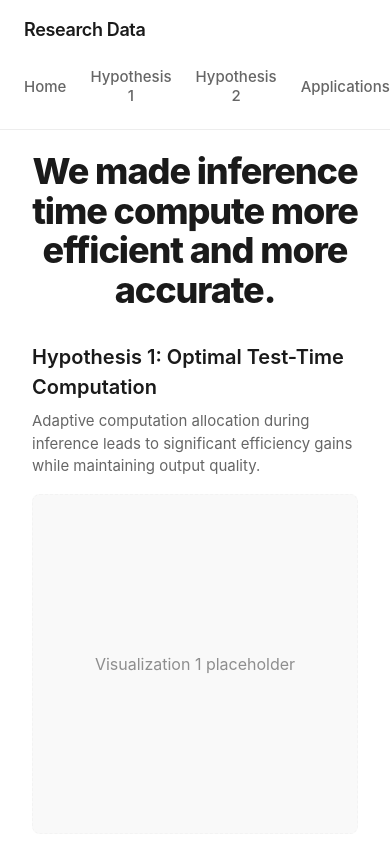
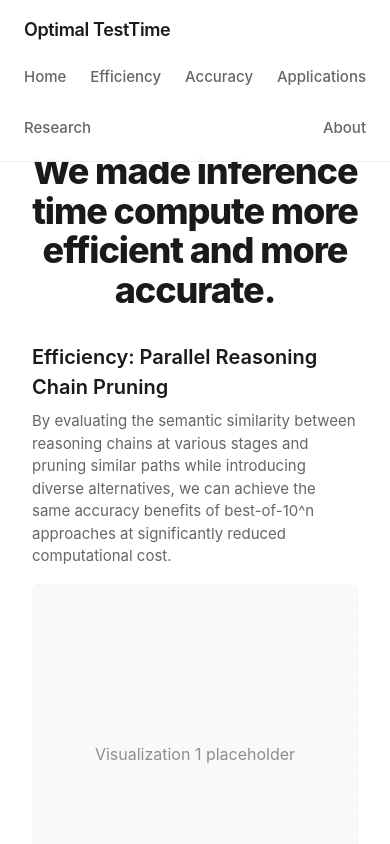
Before and after one commit to Blkalkin/Optimal-TestTime, a Next.js app in the folder frontend/next-app/temp-next-app/research-data-viewer/: page / in a window 390 px wide. Shown: the top 844 px of the page. Built offline with nearby package versions, Linux system fonts and the light colour scheme.

Commit message:
major wording changes, clean up

```diff
--- a/frontend/next-app/temp-next-app/research-data-viewer/app/globals.css
+++ b/frontend/next-app/temp-next-app/research-data-viewer/app/globals.css
@@ -894,6 +894,155 @@ label {
   line-height: 1.6;
 }
 
+/* GPU Shortage Container */
+.gpu-shortage-container {
+  display: grid;
+  grid-template-columns: 1fr 1fr;
+  gap: var(--space-8);
+  margin-bottom: var(--space-16);
+  background-color: var(--background-secondary);
+  border-radius: var(--radius);
+  padding: var(--space-8);
+}
+
+.gpu-shortage-content {
+  display: flex;
+  flex-direction: column;
+}
+
+.shortage-title {
+  font-size: 1.5rem;
+  font-weight: 700;
+  margin-bottom: var(--space-4);
+  color: var(--text-primary);
+}
+
+.shortage-description {
+  font-size: 1.0625rem;
+  color: var(--text-secondary);
+  margin-bottom: var(--space-6);
+  line-height: 1.6;
+}
+
+.key-benefits {
+  display: flex;
+  flex-direction: column;
+  gap: var(--space-4);
+}
+
+.benefit-item {
+  display: flex;
+  align-items: center;
+  gap: var(--space-3);
+  font-size: 1rem;
+  color: var(--text-secondary);
+}
+
+.benefit-icon {
+  font-size: 1.25rem;
+}
+
+.benefit-text strong {
+  font-weight: 600;
+  color: var(--text-primary);
+}
+
+.gpu-shortage-tweet {
+  display: flex;
+  align-items: center;
+  justify-content: center;
+}
+
+.tweet-placeholder {
+  background-color: var(--background-primary);
+  border-radius: var(--radius);
+  padding: var(--space-6);
+  width: 100%;
+  box-shadow: var(--shadow-light);
+  border: 1px solid rgba(0, 0, 0, 0.07);
+}
+
+.tweet-content {
+  font-size: 1.25rem;
+  font-weight: 500;
+  color: var(--text-primary);
+  margin-bottom: var(--space-4);
+  line-height: 1.4;
+  font-style: italic;
+}
+
+.tweet-author {
+  font-size: 0.9375rem;
+  color: var(--text-tertiary);
+  text-align: right;
+}
+
+/* Company Impact Styles */
+.company-impact {
+  margin: var(--space-16) 0;
+  padding: var(--space-8);
+  background-color: var(--background-secondary);
+  border-radius: var(--radius);
+}
+
+.impact-title {
+  font-size: 1.5rem;
+  font-weight: 600;
+  margin-bottom: var(--space-6);
+  color: var(--text-primary);
+}
+
+.impact-description {
+  font-size: 1.0625rem;
+  color: var(--text-secondary);
+  margin-bottom: var(--space-8);
+  line-height: 1.6;
+}
+
+.impact-items {
+  display: grid;
+  grid-template-columns: repeat(auto-fit, minmax(300px, 1fr));
+  gap: var(--space-8);
+}
+
+.impact-item {
+  padding: var(--space-6);
+  background-color: var(--background-primary);
+  border-radius: var(--radius);
+  box-shadow: var(--shadow-light);
+  transition: transform var(--transition-fast), box-shadow var(--transition-fast);
+}
+
+.impact-item:hover {
+  transform: translateY(-2px);
+  box-shadow: var(--shadow-medium);
+}
+
+.impact-company {
+  font-size: 1.25rem;
+  font-weight: 600;
+  margin-bottom: var(--space-3);
+  color: var(--text-primary);
+  display: flex;
+  align-items: center;
+}
+
+.impact-company::before {
+  content: '';
+  display: inline-block;
+  width: 8px;
+  height: 8px;
+  border-radius: 50%;
+  background-color: var(--accent-primary);
+  margin-right: var(--space-3);
+}
+
+.impact-text {
+  font-size: 0.9375rem;
+  color: var(--text-secondary);
+  line-height: 1.6;
+}
+
 .product-showcase {
   margin-top: var(--space-16);
 }
@@ -1167,6 +1316,14 @@ label {
   .team-members {
     grid-template-columns: repeat(auto-fit, minmax(150px, 1fr));
   }
+
+  .gpu-shortage-container {
+    grid-template-columns: 1fr;
+  }
+
+  .tweet-content {
+    font-size: 1.125rem;
+  }
 }
 
 @media (max-width: 640px) {
@@ -1195,6 +1352,8 @@ label {
   .nav-links {
     width: 100%;
     justify-content: space-between;
+    flex-wrap: wrap;
+    gap: var(--space-4);
   }
 
   .section {
@@ -1233,6 +1392,10 @@ label {
   .team-members {
     grid-template-columns: 1fr;
   }
+
+  .impact-items {
+    grid-template-columns: 1fr;
+  }
 }
 
 @media (min-width: 1024px) {
--- a/frontend/next-app/temp-next-app/research-data-viewer/app/page.tsx
+++ b/frontend/next-app/temp-next-app/research-data-viewer/app/page.tsx
@@ -106,12 +106,13 @@ const Navigation = () => {
   return (
     <nav className="navbar">
       <div className="container navbar-container">
-        <div className="logo">Research Data</div>
+        <div className="logo">Optimal TestTime</div>
         <div className="nav-links">
           <button className="nav-link" onClick={() => scrollToSection('title-section')}>Home</button>
-          <button className="nav-link" onClick={() => scrollToSection('hypothesis-one')}>Hypothesis 1</button>
-          <button className="nav-link" onClick={() => scrollToSection('hypothesis-two')}>Hypothesis 2</button>
+          <button className="nav-link" onClick={() => scrollToSection('hypothesis-one')}>Efficiency</button>
+          <button className="nav-link" onClick={() => scrollToSection('hypothesis-two')}>Accuracy</button>
           <button className="nav-link" onClick={() => scrollToSection('applications')}>Applications</button>
+          <button className="nav-link" onClick={() => scrollToSection('research-links')}>Research</button>
           <button className="nav-link" onClick={() => scrollToSection('about-us')}>About</button>
         </div>
       </div>
@@ -133,66 +134,6 @@ const LoadingSpinner = () => (
 const ErrorMessage = ({ message }: { message: string }) => (
   <div className="error-message">{message}</div>
 );
-
-// Bar chart visualization
-const BarChart = () => {
-  return (
-    <div className="visualization-card">
-      <div className="viz-header">
-        <h3 className="viz-title">Hallucination Rates by Model</h3>
-        <div className="viz-subtitle">Percentage of hallucinated responses</div>
-      </div>
-      <div className="viz-body">
-        <div className="bar-chart">
-          <div className="bar" style={{ height: '60%' }}>
-            <div className="bar-value">15%</div>
-            <div className="bar-label">Model A</div>
-          </div>
-          <div className="bar" style={{ height: '75%' }}>
-            <div className="bar-value">22%</div>
-            <div className="bar-label">Model B</div>
-          </div>
-          <div className="bar" style={{ height: '40%' }}>
-            <div className="bar-value">9%</div>
-            <div className="bar-label">Model C</div>
-          </div>
-          <div className="bar" style={{ height: '90%' }}>
-            <div className="bar-value">32%</div>
-            <div className="bar-label">Model D</div>
-          </div>
-        </div>
-      </div>
-      <div className="viz-footer">
-        Based on analysis of 500 question-answer pairs
-      </div>
-    </div>
-  );
-};
-
-// Donut chart visualization
-const DonutChart = () => {
-  return (
-    <div className="visualization-card">
-      <div className="viz-header">
-        <h3 className="viz-title">Response Accuracy</h3>
-        <div className="viz-subtitle">Overall accuracy across datasets</div>
-      </div>
-      <div className="viz-body">
-        <div className="donut-chart">
-          <div className="donut-segment" style={{ transform: 'rotate(0deg)', background: 'var(--accent-primary)' }}></div>
-          <div className="donut-segment" style={{ transform: 'rotate(270deg)', background: 'var(--background-tertiary)' }}></div>
-          <div className="donut-center">
-            <div className="donut-value">76%</div>
-            <div className="donut-label">Accuracy</div>
-          </div>
-        </div>
-      </div>
-      <div className="viz-footer">
-        Based on aggregated results from all test datasets
-      </div>
-    </div>
-  );
-};
 
 export default function Home() {
   const [data, setData] = useState<ResearchData | null>(null);
@@ -296,8 +237,8 @@ export default function Home() {
           <div className="visualization-container">
             <div className="visualization-wrapper">
               <div className="hypothesis-display">
-                <h3 className="hypothesis-title">Hypothesis 1: Optimal Test-Time Computation</h3>
-                <p className="hypothesis-description">Adaptive computation allocation during inference leads to significant efficiency gains while maintaining output quality.</p>
+                <h3 className="hypothesis-title">Efficiency: Parallel Reasoning Chain Pruning</h3>
+                <p className="hypothesis-description">By evaluating the semantic similarity between reasoning chains at various stages and pruning similar paths while introducing diverse alternatives, we can achieve the same accuracy benefits of best-of-10^n approaches at significantly reduced computational cost.</p>
               </div>
               <div className="visualization-placeholder">
                 <p className="text-gray-500">Visualization 1 placeholder</p>
@@ -306,8 +247,8 @@ export default function Home() {
 
             <div className="visualization-wrapper">
               <div className="hypothesis-display">
-                <h3 className="hypothesis-title">Hypothesis 2: Accuracy-Efficiency Trade-offs</h3>
-                <p className="hypothesis-description">Strategic computational resource allocation can balance the trade-off between model accuracy and inference speed.</p>
+                <h3 className="hypothesis-title">Accuracy: Inference-Time Hallucination Detection via Self-Verification</h3>
+                <p className="hypothesis-description">By having reasoning LLMs extend their thinking with self-verification statements after reaching an answer, we can implement a majority-vote mechanism to detect hallucinations, enabling confidence-based compute allocation for improved accuracy on various benchmarks.</p>
               </div>
               <div className="visualization-placeholder">
                 <p className="text-gray-500">Visualization 2 placeholder</p>
@@ -321,8 +262,8 @@ export default function Home() {
       <section id="hypothesis-one" className="hypothesis-section">
         <div className="container">
           <div className="hypothesis-detail">
-            <div className="hypothesis-eyebrow">Hypothesis One</div>
-            <h2 className="hypothesis-detail-title">Optimal Test-Time Computation</h2>
+            <div className="hypothesis-eyebrow">Efficiency</div>
+            <h2 className="hypothesis-detail-title">Parallel Reasoning Chain Pruning</h2>
             <div className="hypothesis-content">
               <div className="hypothesis-text">
                 <p className="hypothesis-lead">
@@ -349,8 +290,8 @@ export default function Home() {
       <section id="hypothesis-two" className="hypothesis-section alt-background">
         <div className="container">
           <div className="hypothesis-detail">
-            <div className="hypothesis-eyebrow">Hypothesis Two</div>
-            <h2 className="hypothesis-detail-title">Accuracy-Efficiency Trade-offs</h2>
+            <div className="hypothesis-eyebrow">Accuracy</div>
+            <h2 className="hypothesis-detail-title">Inference-Time Hallucination Detection via Self-Verification</h2>
             <div className="hypothesis-content reverse">
               <div className="hypothesis-visual">
                 <div className="detail-visual-placeholder">
@@ -378,39 +319,64 @@ export default function Home() {
         <div className="container">
           <div className="section-eyebrow">Real-World Impact</div>
           <h2 className="section-title">Tangible Applications</h2>
-          <p className="section-description">Our research findings translate into practical applications that enhance AI system performance.</p>
+          <p className="section-description">Our optimal test-time computation research potentially addresses critical challenges in AI deployment.</p>
 
-          <div className="applications-grid">
-            <div className="application-card">
-              <div className="application-icon">⚡</div>
-              <h3 className="application-title">Mobile-First AI</h3>
-              <p className="application-description">
-                Enables complex language models to run efficiently on mobile devices with limited resources, expanding AI accessibility.
+          <div className="gpu-shortage-container">
+            <div className="gpu-shortage-content">
+              <h3 className="shortage-title">We're out of GPUs</h3>
+              <p className="shortage-description">
+                As AI capabilities expand, we're facing unprecedented demand for compute. Our research could offer optimizations that help alleviate this bottleneck.
               </p>
+              <div className="key-benefits">
+                <div className="benefit-item">
+                  <span className="benefit-icon">💰</span>
+                  <span className="benefit-text"><strong>40% cost reduction</strong> through strategic resource allocation</span>
+                </div>
+                <div className="benefit-item">
+                  <span className="benefit-icon">🌱</span>
+                  <span className="benefit-text"><strong>Significantly lower</strong> energy consumption and carbon footprint</span>
+                </div>
+                <div className="benefit-item">
+                  <span className="benefit-icon">🛡️</span>
+                  <span className="benefit-text"><strong>Enhanced reliability</strong> through reduced hallucinations</span>
+                </div>
+              </div>
             </div>
+            <div className="gpu-shortage-tweet">
+              <div className="tweet-placeholder">
+                <p className="tweet-content">"Sam Altman tweet"</p>
+                <p className="tweet-author">— Sam Altman</p>
+              </div>
+            </div>
+          </div>
 
-            <div className="application-card">
-              <div className="application-icon">💰</div>
-              <h3 className="application-title">Cost Reduction</h3>
-              <p className="application-description">
-                Significantly reduces cloud computing costs for AI inference at scale, making advanced AI more economically viable.
-              </p>
-            </div>
+          <div className="company-impact">
+            <h3 className="impact-title">Industry Applications</h3>
+            <p className="impact-description">
+              Our research enables breakthrough capabilities for leading AI innovators:
+            </p>
 
-            <div className="application-card">
-              <div className="application-icon">🌱</div>
-              <h3 className="application-title">Environmental Impact</h3>
-              <p className="application-description">
-                Lower computational requirements translate to reduced energy consumption and smaller carbon footprint.
-              </p>
-            </div>
+            <div className="impact-items">
+              <div className="impact-item">
+                <h4 className="impact-company">Etched → Sohu</h4>
+                <p className="impact-text">
+                  Sohu, the world's first specialized chip (ASIC) for transformers, could leverage our "parallel reasoning chain pruning" to maximize throughput. By "pruning", Sohu can match the ever-increasing demand for AI compute with significantly higher efficiency than general-purpose GPUs, leading to new paradigms not currently imaginable.
+                </p>
+              </div>
 
-            <div className="application-card">
-              <div className="application-icon">⏱️</div>
-              <h3 className="application-title">Real-time Processing</h3>
-              <p className="application-description">
-                Faster inference enables real-time applications previously limited by computational constraints.
-              </p>
+              <div className="impact-item">
+                <h4 className="impact-company">Cognition (Devin)</h4>
+                <p className="impact-text">
+                  Devin, the AI software engineer, requires high factual accuracy and efficient resource usage when working across large codebases, while not generating any errors. Our refusal research could enable more reliable code generation, making autonomous coding systems like Devin more powerful.
+                </p>
+              </div>
+
+              <div className="impact-item">
+                <h4 className="impact-company">Mercor</h4>
+                <p className="impact-text">
+                  For AI-driven development platforms like Mercor, our "refusal research could enhance the accuracy of technical solutions while maintaining responsiveness, while our "pruning research" could enable "n-50 etc".
+                </p>
+              </div>
             </div>
           </div>
 
@@ -419,21 +385,21 @@ export default function Home() {
             <div className="showcase-items">
               <div className="product-item">
                 <div className="product-visual-placeholder">
-                  <p>Product Concept #1</p>
+                  <p>World Models</p>
                 </div>
-                <h4 className="product-title">Adaptive Inference Engine</h4>
+                <h4 className="product-title">World Model Optimization</h4>
                 <p className="product-description">
-                  A drop-in replacement for standard inference pipelines that automatically optimizes computation based on input complexity.
+                  Our research could enable more efficient world models that can simulate complex environments with selective computation, focusing resources on the most informative aspects of the simulation while maintaining fidelity. S/O @etched.
                 </p>
               </div>
 
               <div className="product-item">
                 <div className="product-visual-placeholder">
-                  <p>Product Concept #2</p>
+                  <p>Generalist Agent</p>
                 </div>
-                <h4 className="product-title">Resource Allocation Framework</h4>
+                <h4 className="product-title">Generalist Autonomous Assistant</h4>
                 <p className="product-description">
-                  Open-source toolkit enabling developers to implement custom efficiency strategies for their AI models.
+                  Our research could enable generalist autonomous agents that can reason across multiple contexts simultaneously while maintaining accuracy through strategic optimial test-time computation.
                 </p>
               </div>
             </div>
@@ -476,33 +442,37 @@ export default function Home() {
           <div className="thank-you-message">
             <h2 className="thank-you-title">Thank You</h2>
             <p className="thank-you-text">
-              This research was made possible through the collaborative efforts of our dedicated team and the support of our partners.
+              This research was made possible through the Cognition X Mercor X Etched Hackathon.
+              We want to thank @Coreweave through @Northflank for providing acces to 8 x H100s and their team for trouble shooting with us.
+              Thank you Mercor for the office space and organizing the event.
+              Thanks to @Anthropic for the credits to use Claude Code and Sonnet, and to @Cognition for Devin access.
+              Special thanks to @Etched for extremely interesting conversations and guidance.
             </p>
           </div>
 
           <div className="about-us-content">
             <h3 className="about-us-title">About Our Team</h3>
             <p className="about-us-description">
-              We are a diverse group of researchers focused on making AI more efficient, accessible, and environmentally sustainable. Our team combines expertise in machine learning, systems optimization, and computational efficiency.
+              We like AI. We love trying to make it better.
             </p>
 
             <div className="team-members">
               <div className="team-member">
                 <div className="member-placeholder"></div>
-                <h4 className="member-name">Dr. Alex Johnson</h4>
-                <p className="member-role">Principal Investigator</p>
+                <h4 className="member-name">Vijay Kumaravel</h4>
+                <p className="member-role">Cofounder @JargonLearn & @Empathy, Researcher/Junior @USC</p>
               </div>
 
               <div className="team-member">
                 <div className="member-placeholder"></div>
-                <h4 className="member-name">Dr. Maria Rodriguez</h4>
-                <p className="member-role">Research Lead</p>
+                <h4 className="member-name">David Bai</h4>
+                <p className="member-role">Cofounder @JargonLearn & @Empathy, Researcher/Sophmore @USC</p>
               </div>
 
               <div className="team-member">
                 <div className="member-placeholder"></div>
-                <h4 className="member-name">Dr. Sam Lee</h4>
-                <p className="member-role">Systems Architect</p>
+                <h4 className="member-name">Balaji Kumaravel</h4>
+                <p className="member-role">Founding Engineer @Adapt API, ex-Quantative Trading Engineer</p>
               </div>
             </div>
 
@@ -517,23 +487,10 @@ export default function Home() {
         </div>
       </section>
 
-      {/* Visualizations Section */}
-      <Section
-        id="visualizations"
-        eyebrow="Insights"
-        title="Key Findings"
-        description="Visualized results from our research highlighting important patterns and discoveries."
-      >
-        <div className="viz-container">
-          <BarChart />
-          <DonutChart />
-        </div>
-      </Section>
-
       {/* Footer */}
       <footer className="footer">
         <div className="container">
-          <p>&copy; {new Date().getFullYear()} Research Data Viewer</p>
+          <p>&copy; {new Date().getFullYear()} Optimal TestTime</p>
           <p>All research data available for academic and research purposes</p>
         </div>
       </footer>
```
